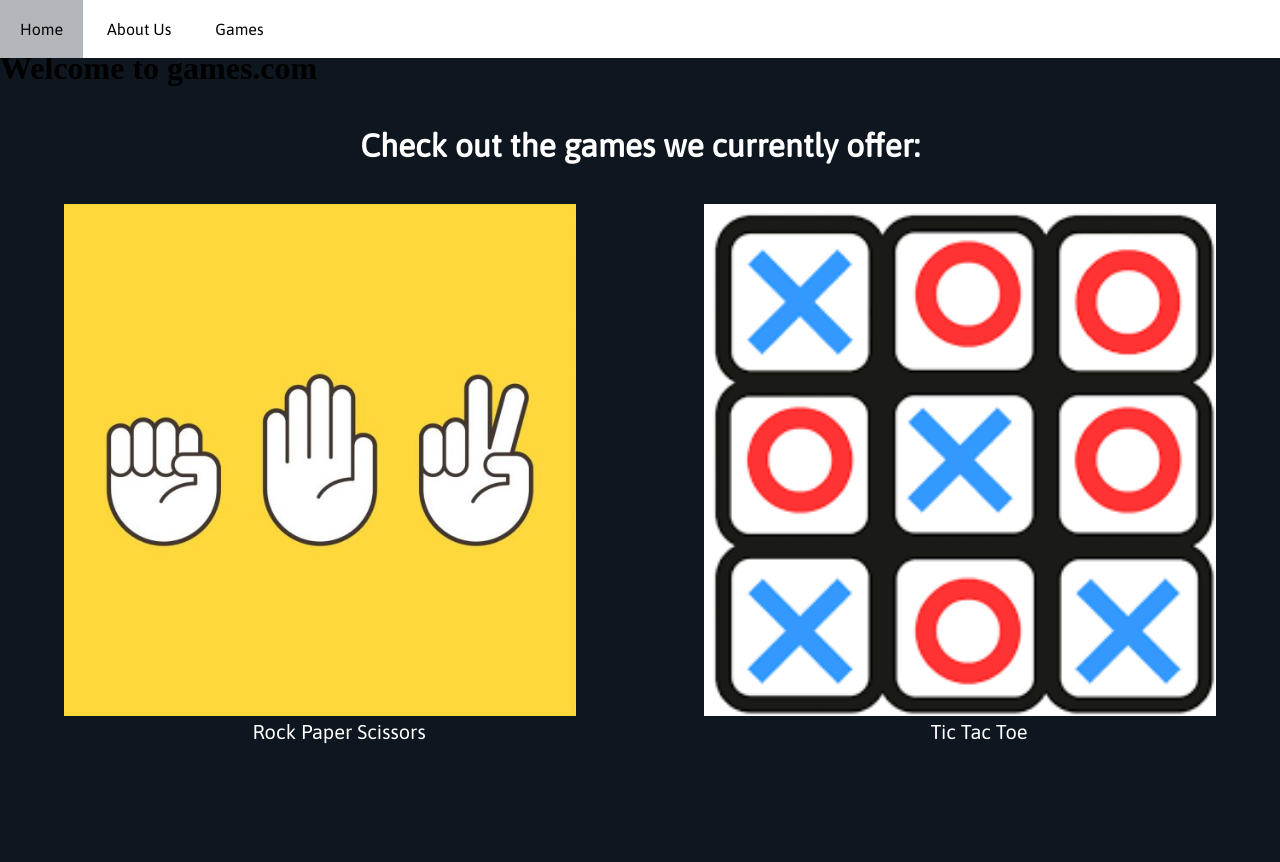
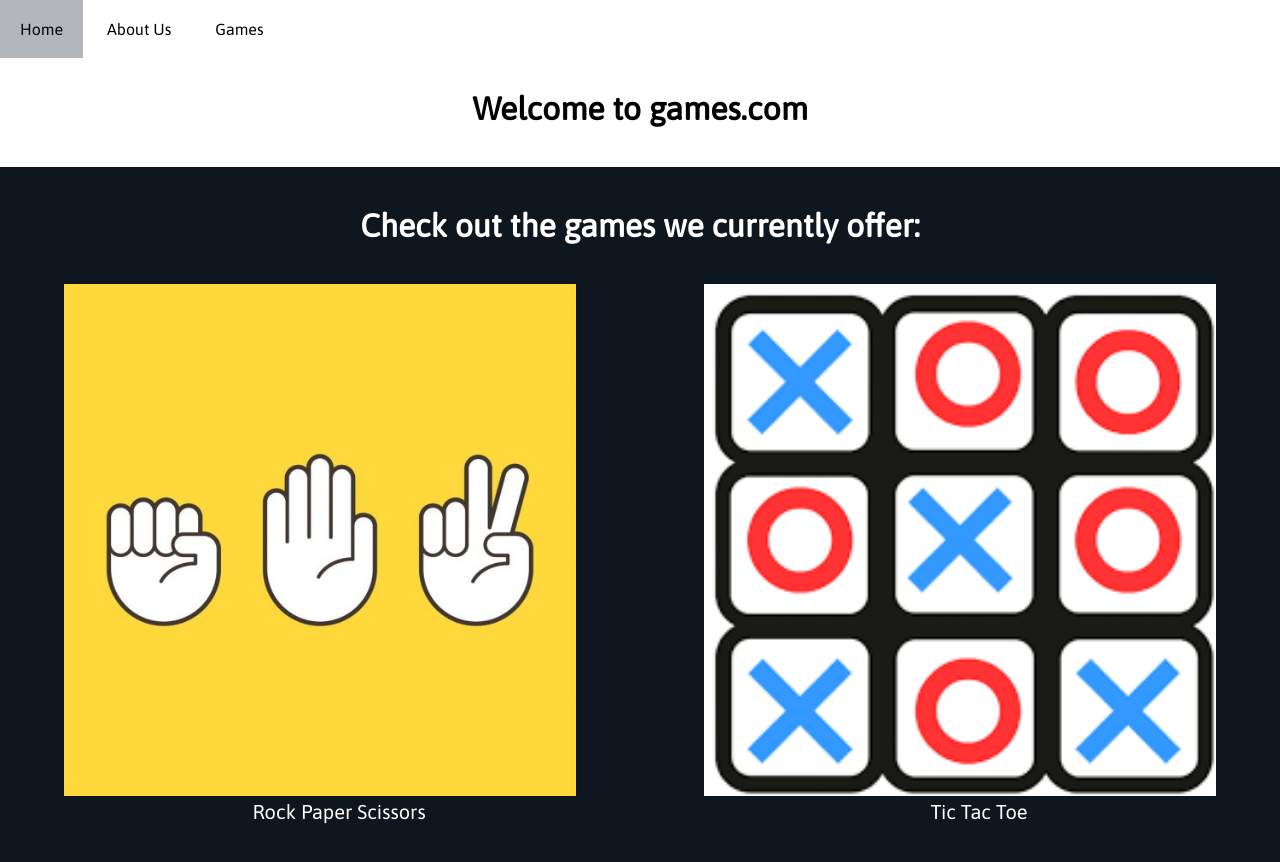
Before and after one commit to andrewbapham/Games-website, a plain HTML site: page index.html in a window 1280 px wide. Shown: the top 862 px of the page. Drawn offline with Linux system fonts and the light colour scheme.

Commit message:
Added h1 style to pages styles
Added h1 style for pages using styles.css script

```diff
--- a/styles.css
+++ b/styles.css
@@ -87,6 +87,14 @@ li a:hover,
 
 header {
   padding-top: 50px;
+}
+
+header > h1 {
+  font-family: "Asap", sans-serif;
+  text-align: center;
+  background-color: white;
+  font-size: 24pt;
+  padding: 40px 0px 40px 0px;
 }
 
 /*###################
```
